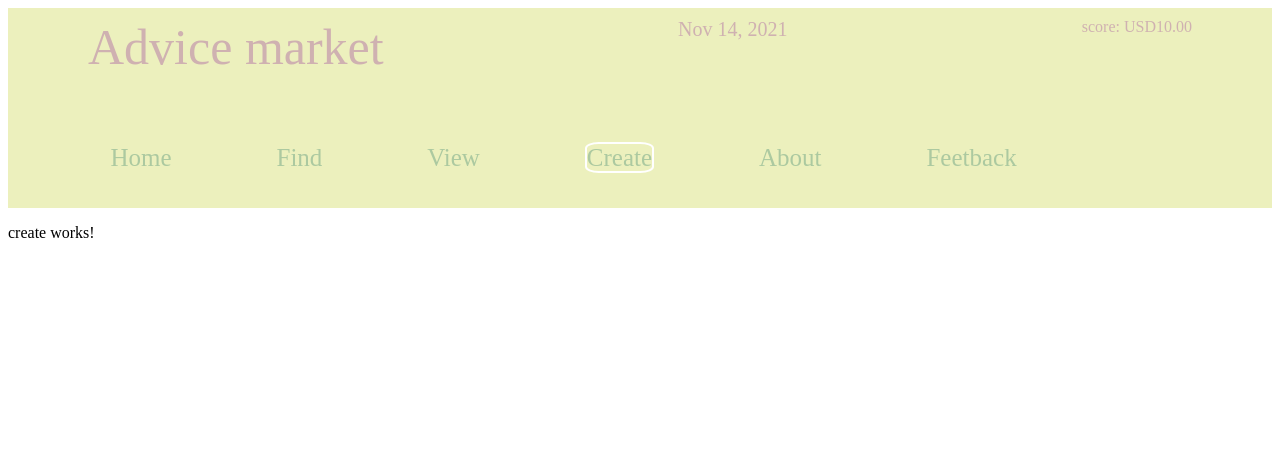
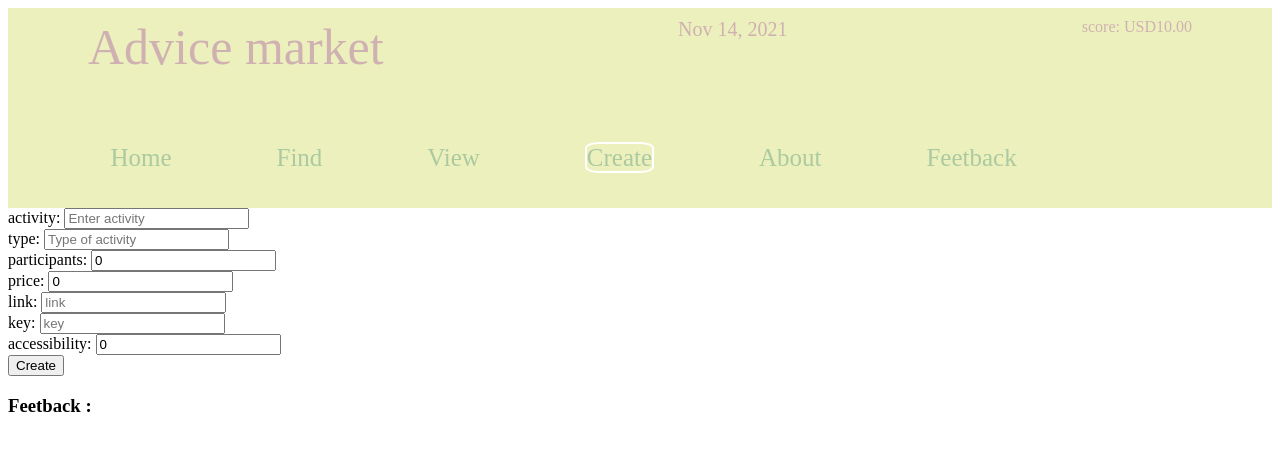
Before and after one commit to webjsworker/Aliaksei_Yudziankou_tasks, an Angular app in the folder my-project/: page /create in a window 1280 px wide. Shown: the top 450 px of the page. Built offline with nearby package versions, Linux system fonts and the light colour scheme.

Commit message:
feat: add CreatComponent

```diff
--- a/my-project/src/app/about/about.component.html
+++ b/my-project/src/app/about/about.component.html
@@ -10,9 +10,11 @@
         <li>*ngIf</li>
         <li>ng Style</li>
         <li>FormsModule и директива NgModel</li>
+        <li>Service provide date to componets</li>
         <li></li>
     </ul>
     <ul> <h3>future goals</h3>
+        <li>Provide date from component to servece</li>
         <li>LocalStorage</li>
         <li>Two-way binding</li>
         <li>Pre-loader between finding components</li>
--- a/my-project/src/app/create/create.component.html
+++ b/my-project/src/app/create/create.component.html
@@ -1 +1,106 @@
-<p>create works!</p>
+<!-- <div class="feetback">
+    <div class="feetback__form_contaner">
+     <div class="feetback__name">
+        <label>Autor name: </label>
+        <input class="feetback__input"
+        name="Author" [(ngModel)]="name"
+        placeholder="Autor Name"/>
+    </div>
+<div class="feetback__feetback">
+        <label>Feetback: </label>
+        <textarea class="feetback__input textArea"
+        name="Feetback" [(ngModel)]="message"
+        placeholder="message"></textarea>
+    </div>
+<div class="feetback__rating">
+        <label>Rating</label>
+        <select class="feetback__select" name="Rating" [(ngModel)]="rating">
+            <option  *ngFor="let value of values" [value]="value">
+                {{value}}
+            </option>
+        </select>
+    </div>
+    <div class="feetback__button">
+        <button class="btn btn-default" (click)="addMessage()">Send message</button>
+    </div>
+
+
+    </div>
+
+
+ <div class="feetback__comments"><h3>Feetback :  </h3>
+    <ul *ngFor="let message of messages">
+        <li> <span>{{Date | date :'mediumDate' }}</span>
+         <span [ngStyle]="{'font-weight':'bold'}">  {{ message.name}}: </span>
+         {{message.message}} -  ({{message.rating}})  </li>
+    </ul>
+</div>
+
+
+</div> -->
+
+
+
+
+
+
+
+
+
+<div class="creat">
+
+    <div class="creat__activity">
+        <label>activity: </label>
+        <input class="creat__input" name="activity" [(ngModel)]="activity" placeholder="Enter activity" />
+    </div>
+
+    <div class="creat__type">
+        <label>type: </label>
+        <input class="creat__input" name="type" [(ngModel)]="type" placeholder="Type of activity" />
+    </div>
+
+    <div class="creat__participants">
+        <label>participants: </label>
+        <input class="creat__input" name="participants" [(ngModel)]="participants" placeholder="Participants" />
+    </div>
+
+    <div class="creat__price">
+        <label>price: </label>
+        <input class="creat__input" name="price" [(ngModel)]="price" placeholder="price $" />
+    </div>
+
+    <div class="creat__link">
+        <label>link: </label>
+        <input class="creat__input" name="link" [(ngModel)]="link" placeholder="link" />
+    </div>
+
+    <div class="creat__key">
+        <label>key: </label>
+        <input class="creat__input" name="key" [(ngModel)]="key" placeholder="key" />
+    </div>
+
+    <div class="creat__accessibility">
+        <label>accessibility: </label>
+        <input class="creat__input" name="accessibility" [(ngModel)]="accessibility" placeholder="accessibility" />
+    </div>
+
+    <div class="creat__button">
+        <button class="creat__button_default" (click)="creatAdvice()">Create</button>
+    </div>
+
+    <div class="created__element"><h3>Feetback :  </h3>
+        <ul *ngFor="let advice of advices">
+            <li>activity: {{ advice.activity}}</li>
+            <li>type:{{ advice.type}}</li>
+            <li>participants:{{ advice.participants}}</li>
+            <li>price:{{ advice.price}}</li>
+            <li>link:{{ advice.link}}</li>
+            <li>key:{{ advice.key}}</li>
+            <li>accessibility:{{ advice.accessibility}}</li>
+          <li class="created__button">
+            <button class="creat__button_default" >Add</button>
+          </li>
+         </ul>
+
+    </div>
+</div>
--- a/my-project/src/app/create/create.component.ts
+++ b/my-project/src/app/create/create.component.ts
@@ -1,14 +1,37 @@
 import { Component, OnInit } from '@angular/core';
+
+export class Advice {
+  constructor(public activity: string,
+    public type: string,
+    public participants: number,
+    public price: number,
+    public link: string,
+    public key: string,
+    public accessibility: number) { }
+}
 
 @Component({
   selector: 'app-create',
   templateUrl: './create.component.html',
   styleUrls: ['./create.component.scss']
 })
+
 export class CreateComponent implements OnInit {
 
+  activity: string = '';
+  type: string = '';
+  participants: number = 0;
+  price: number = 0;
+  link: string = '';
+  key: string = '';
+  accessibility: number = 0;
+  advices: Advice[] = [];
+
+  creatAdvice() {
+    this.advices.push(new Advice(this.activity, this.type, this.participants, this.price, this.link, this.key, this.accessibility));
+  }
+
   constructor() { }
-
   ngOnInit(): void {
   }
 
--- a/my-project/src/app/feetback/feetback.component.ts
+++ b/my-project/src/app/feetback/feetback.component.ts
@@ -10,8 +10,8 @@ export class Message{
 @Component({
   selector: 'app-feetback',
   templateUrl: './feetback.component.html',
-  styleUrls: ['./feetback.component.scss']
-})
+  styleUrls: ['./feetback.component.scss'],
+  })
 export class FeetbackComponent implements OnInit {
   name: string = "";
   message: string = "";
--- a/my-project/src/app/header/header.component.ts
+++ b/my-project/src/app/header/header.component.ts
@@ -1,18 +1,22 @@
 import { Component, OnInit } from '@angular/core';
+import { DataService } from '../shared/date.service';
 
 @Component({
   selector: 'app-header',
   templateUrl: './header.component.html',
-  styleUrls: ['./header.component.scss']
+  styleUrls: ['./header.component.scss'],
+  providers: [DataService]
 })
 export class HeaderComponent implements OnInit {
+  headerDate: any
+  score: number = 10;
 
-  public headerDate: Date = new Date();
-  public score: number = 10;
 
-  constructor() { }
+
+  constructor(private currentDate: DataService) { }
 
   ngOnInit(): void {
+    this.headerDate = this.currentDate.getData();
   }
 
 }
--- a/my-project/src/app/home/home.component.ts
+++ b/my-project/src/app/home/home.component.ts
@@ -1,15 +1,19 @@
 import { Component, OnInit } from '@angular/core';
+
+
 
 @Component({
   selector: 'app-home',
   templateUrl: './home.component.html',
-  styleUrls: ['./home.component.scss']
+  styleUrls: ['./home.component.scss'],
+
 })
 export class HomeComponent implements OnInit {
 
+
   constructor() { }
+  ngOnInit(): void {
 
-  ngOnInit(): void {
   }
 
 }
--- /dev/null
+++ b/my-project/src/app/shared/date.service.ts
@@ -0,0 +1,12 @@
+export class DataService {
+    public date: Date = new Date();
+
+    getData(): Date {
+        return this.date;
+    }
+
+    /* addData(name: string){
+
+        this.data.push(name);
+    } */
+}
```
Also changed, not shown: my-project/src/app/home/home.component.html (line endings or trailing spaces).
